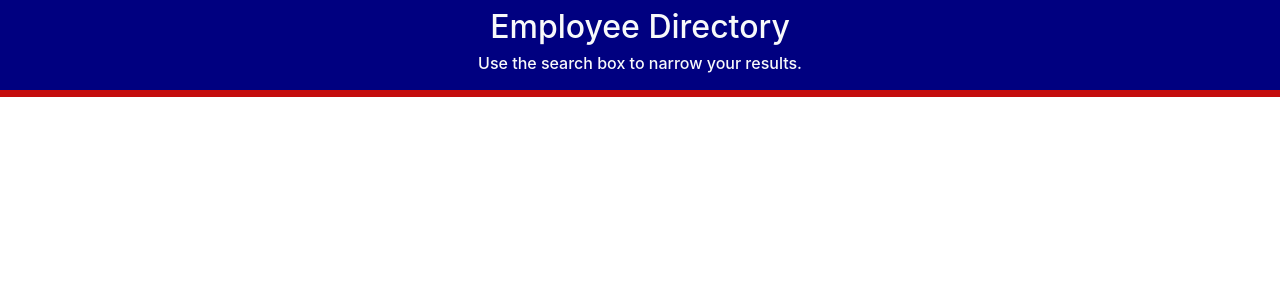
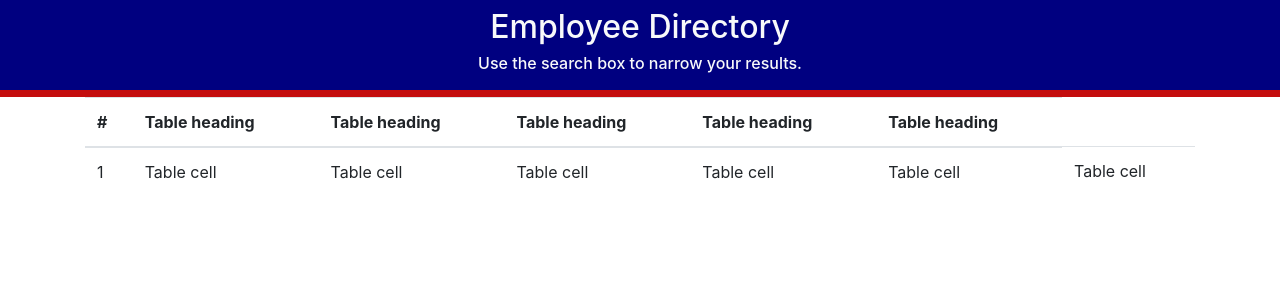
Before and after one commit to KEDuran/employee_directory, a React (Create React App) app: page / in a window 1280 px wide. Shown: the top 300 px of the page. Built offline with nearby package versions, Linux system fonts and the light colour scheme.

Commit message:
renamed table component make to avoid bootstrap conflict

```diff
--- a/src/App.js
+++ b/src/App.js
@@ -1,12 +1,13 @@
 import React from "react";
 import Header from "./components/Header/Header";
-import Table from "./components/Table/Table";
+import TableComp from "./components/TableComp/TableComp";
+
 
 function App() {
 	return (
 		<div>
 			<Header />
-			<Table />
+			<TableComp />
 		</div>
 	);
 }
--- a/src/components/Table/Table.js
+++ /dev/null
@@ -1,8 +0,0 @@
-import React from "react";
-import { Container } from "react-bootstrap";
-
-function Table() {
-	return <Container></Container>;
-}
-
-export default Table;
--- /dev/null
+++ b/src/components/TableComp/TableComp.js
@@ -0,0 +1,34 @@
+import React from "react";
+import { Container, Table } from "react-bootstrap";
+
+function TableComp() {
+	return (
+		<Container>
+			<Table responsive="sm">
+				<thead>
+					<tr>
+						<th>#</th>
+						<th>Table heading</th>
+						<th>Table heading</th>
+						<th>Table heading</th>
+						<th>Table heading</th>
+						<th>Table heading</th>
+					</tr>
+				</thead>
+				<tbody>
+					<tr>
+						<td>1</td>
+						<td>Table cell</td>
+						<td>Table cell</td>
+						<td>Table cell</td>
+						<td>Table cell</td>
+						<td>Table cell</td>
+						<td>Table cell</td>
+					</tr>
+				</tbody>
+			</Table>
+		</Container>
+	);
+}
+
+export default TableComp;
```
Also changed, not shown: src/components/TableComp/style.css (added), 1 other file (tests, documents, lock files or other folders).
